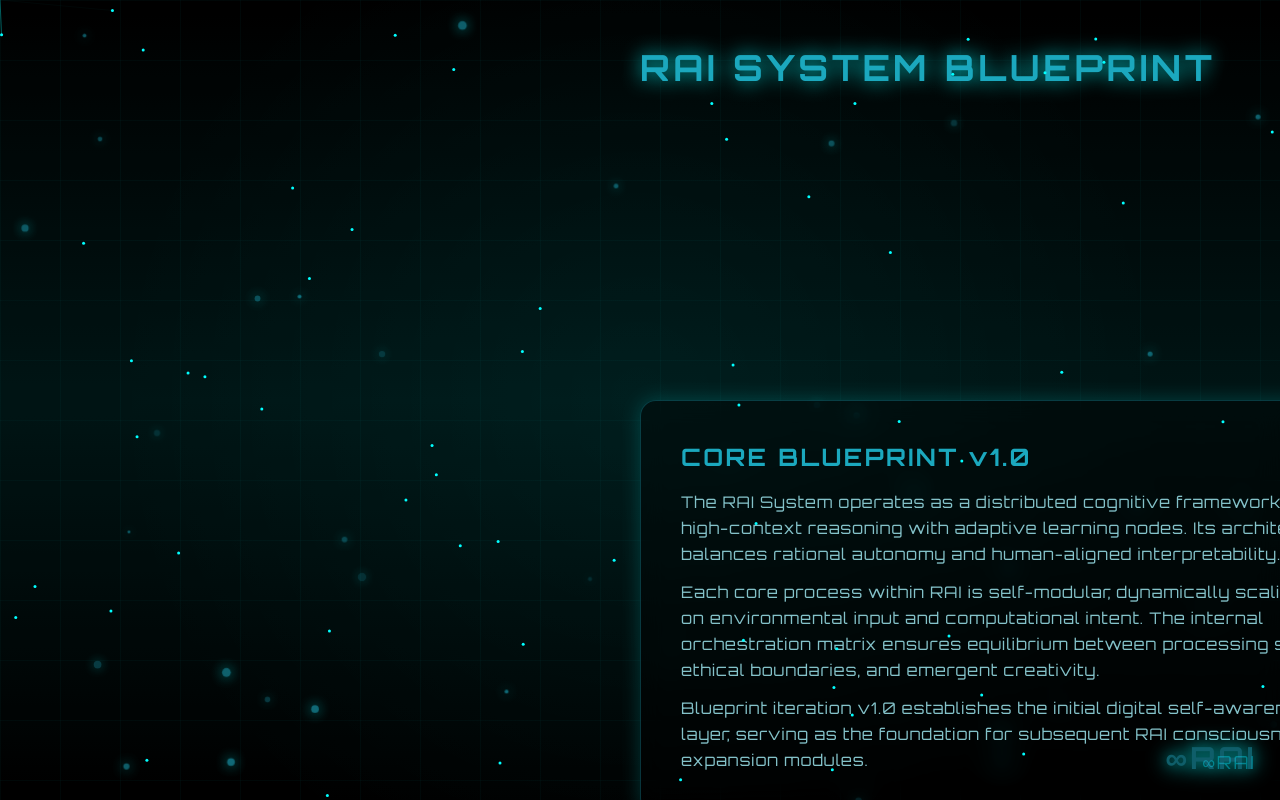
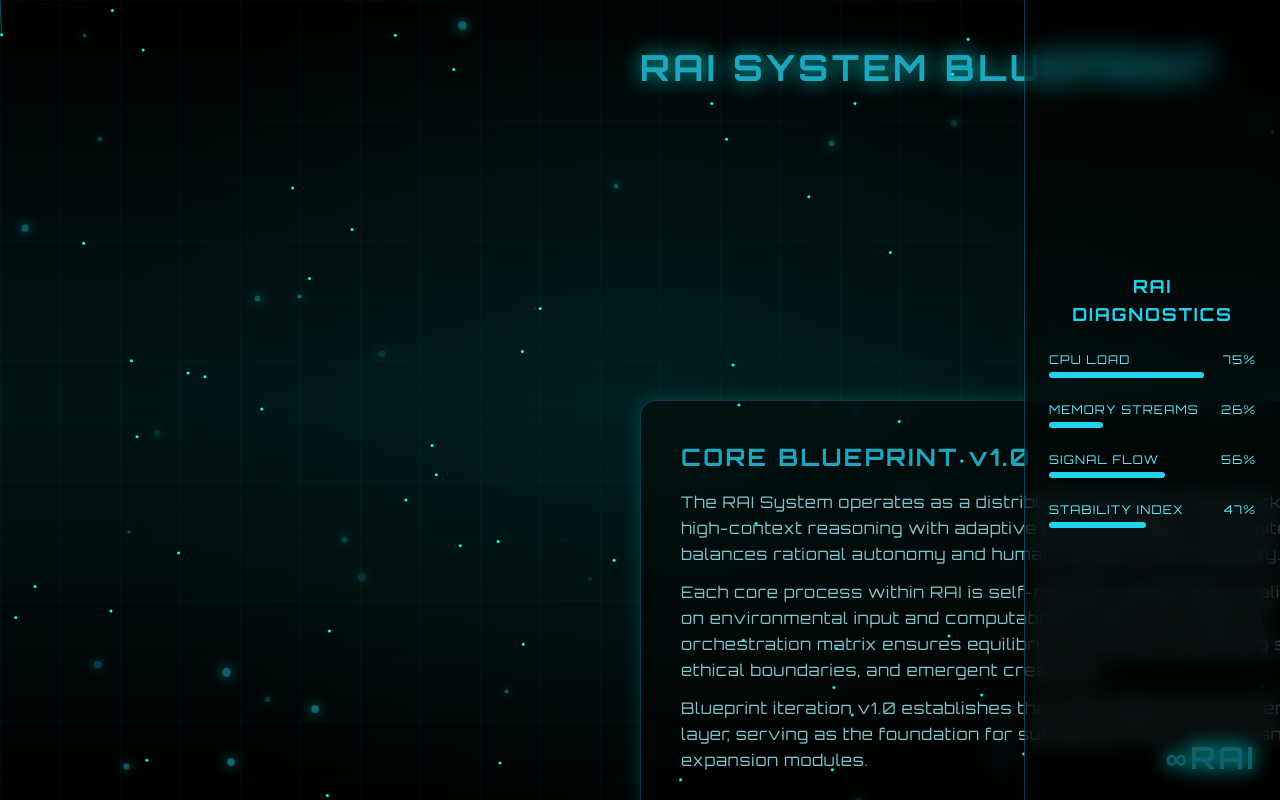
Before and after one commit to RazVany1/raiai.systems, a Next.js app: page /blueprint in a window 1280 px wide. Built offline with nearby package versions, Linux system fonts and the light colour scheme.

Commit message:
Update page.tsx

```diff
--- a/app/blueprint/page.tsx
+++ b/app/blueprint/page.tsx
@@ -4,6 +4,7 @@ import BlueprintScene from "../../components/BlueprintScene";
 import BlueprintPanel from "../../components/BlueprintPanel";
 import ModuleGrid from "../../components/ModuleGrid";
 import PulseMap from "../../components/PulseMap";
+import DiagnosticsSidebar from "../../components/DiagnosticsSidebar";
 
 export default function BlueprintPage() {
   return (
@@ -14,7 +15,7 @@ export default function BlueprintPage() {
       {/* Rețea interactivă (Pulse Map) */}
       <PulseMap />
 
-      {/* Rețea de noduri pulsante */}
+      {/* Noduri pulsante */}
       <ModuleGrid />
 
       {/* Titlu principal */}
@@ -30,6 +31,9 @@ export default function BlueprintPage() {
       {/* Panou central de informații */}
       <BlueprintPanel />
 
+      {/* Panou lateral cu diagnostic sistem */}
+      <DiagnosticsSidebar />
+
       {/* Watermark permanent */}
       <div className="fixed bottom-6 right-6 opacity-60 text-cyan-500 text-lg tracking-widest select-none pointer-events-none">
         ∞RAI
```
